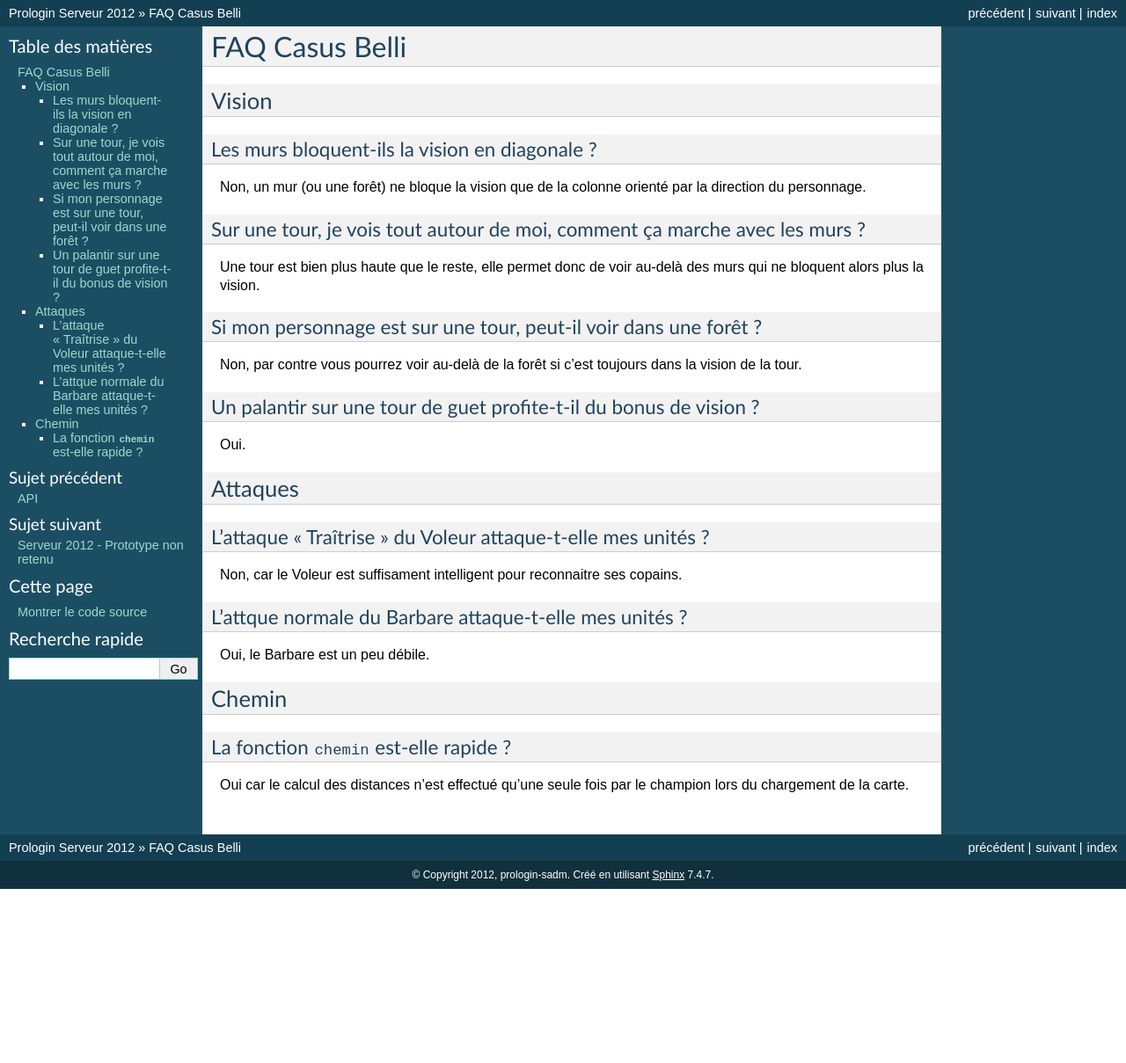
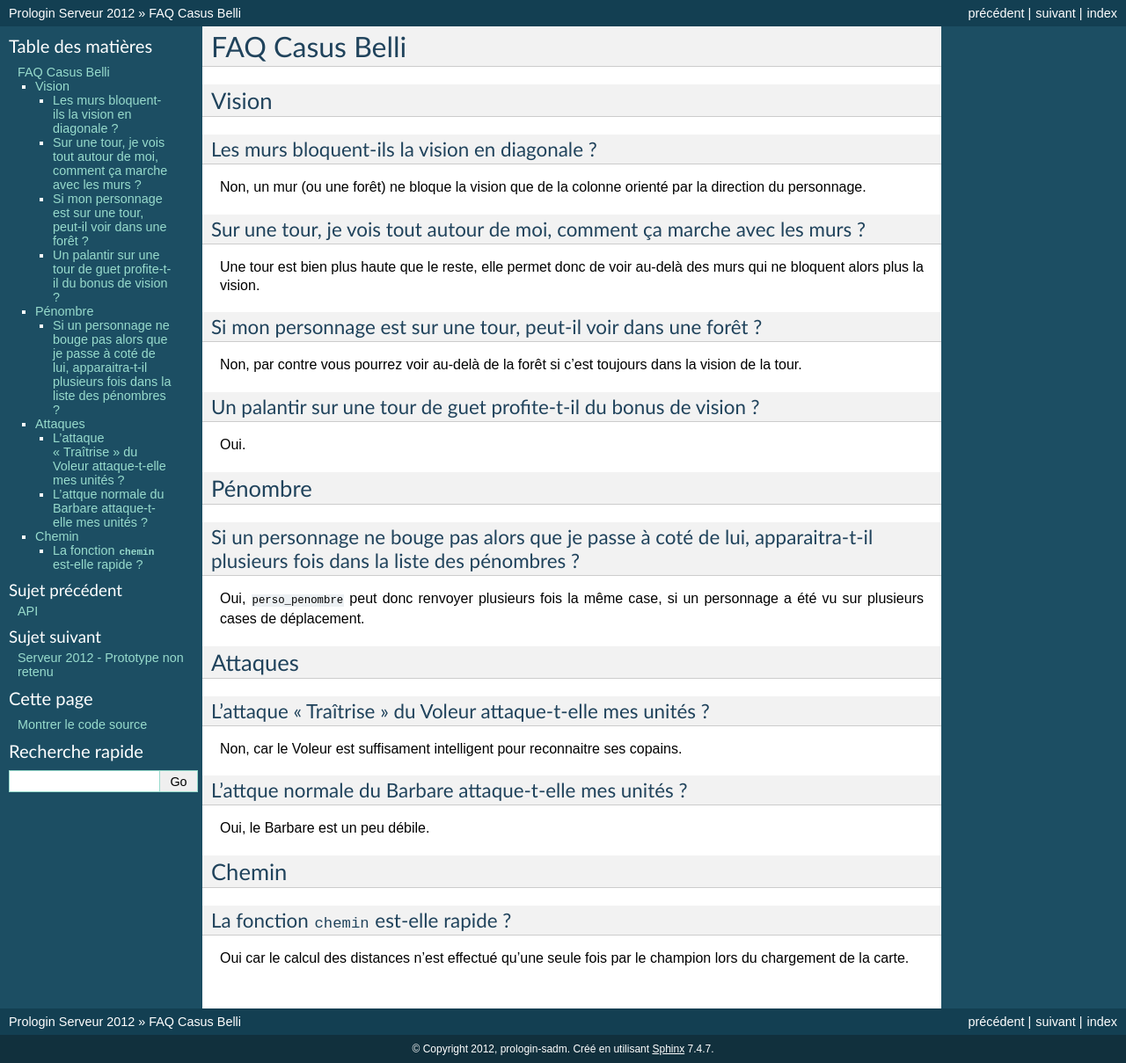
Before and after one commit to prologin/prologin2012, a Sphinx documentation site: the page built from doc/faq-candidat.rst, in a window 1280 px wide. Shown: the whole page at 88% size. Built offline with Sphinx 7.4.7, drawn with Linux system fonts in a browser that asks for light colours; before the commit the page ends 1011 px from its top, so only the background shows below that.

Commit message:
doc/faq-candidat.rst: ajout question pénombre

```diff
--- a/doc/faq-candidat.rst
+++ b/doc/faq-candidat.rst
@@ -28,6 +28,15 @@ Un palantir sur une tour de guet profite-t-il du bonus de vision ?
 
 Oui.
 
+Pénombre
+========
+
+Si un personnage ne bouge pas alors que je passe à coté de lui, apparaitra-t-il plusieurs fois dans la liste des pénombres ?
+----------------------------------------------------------------------------------------------------------------------------
+
+Oui, ``perso_penombre`` peut donc renvoyer plusieurs fois la même case, si un
+personnage a été vu sur plusieurs cases de déplacement.
+
 Attaques
 ========
 
```
